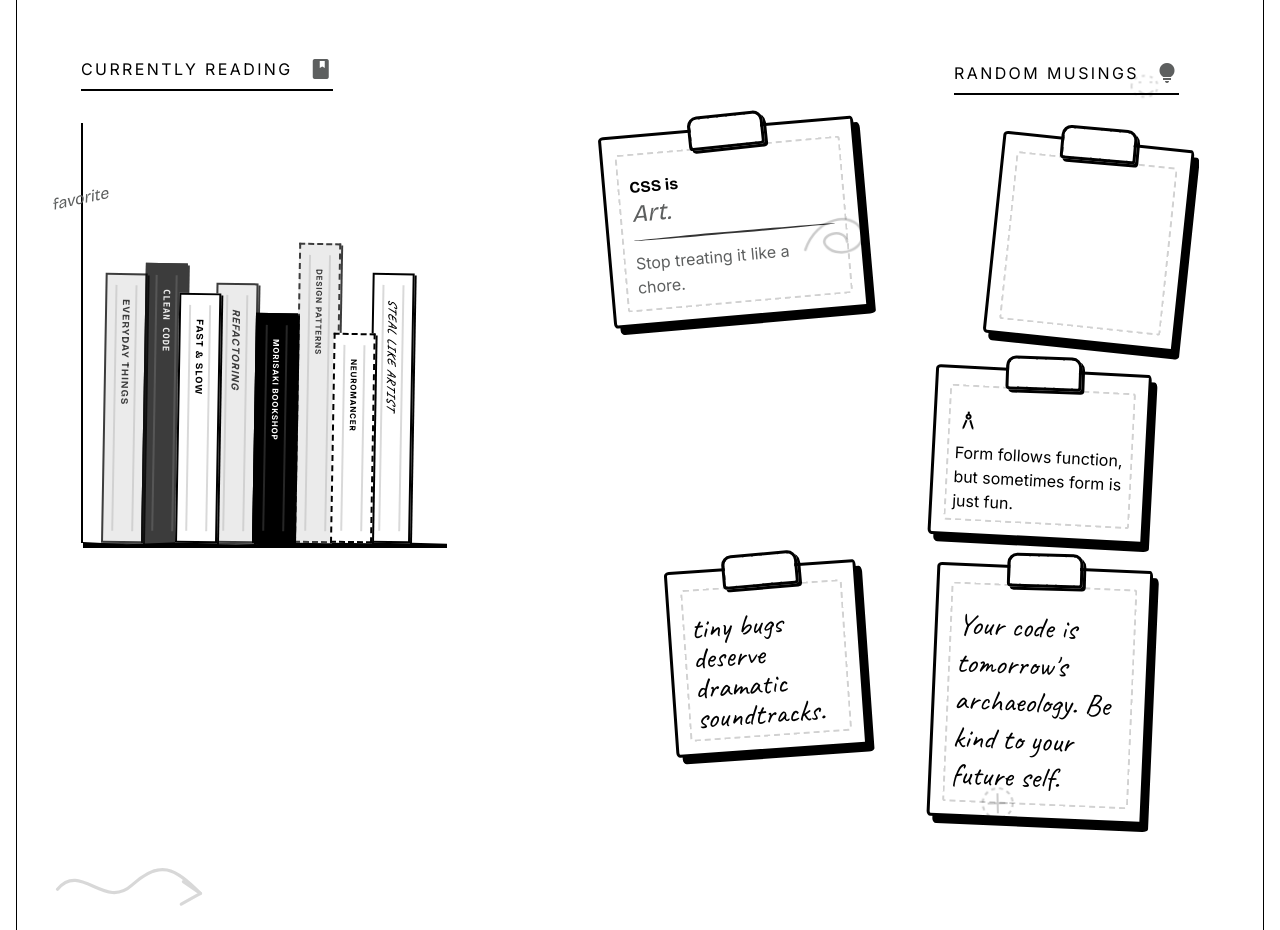
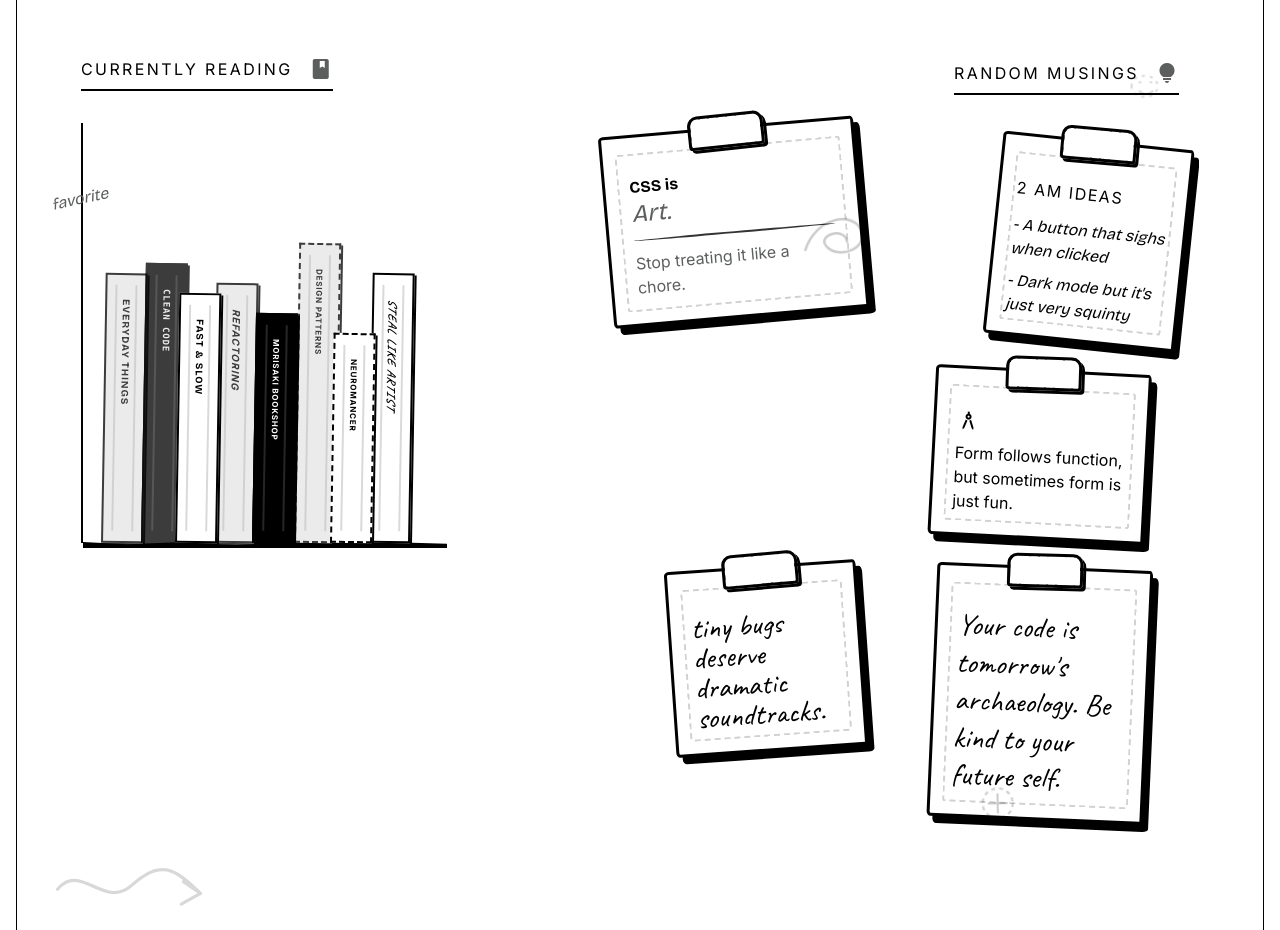
Before and after one commit to Itshardtofindagoodname/portfolio_2026, a React (Vite) app: page / in a window 1280 px wide. Shown: the part 7260-8190 px from the top of the page. Built offline with nearby package versions, Linux system fonts and the light colour scheme.

Commit message:
Reading UI updated

```diff
--- a/src/components/Reading.tsx
+++ b/src/components/Reading.tsx
@@ -122,7 +122,7 @@ const Reading = () => {
               </div>
 
               {/* Scrap 2 - 2 AM Ideas */}
-              <div className="paper-scrap musing-scrap musing-scrap-small p-4 rotate-[6deg] bg-primary text-on-primary">
+              <div className="paper-scrap musing-scrap musing-scrap-small p-4 rotate-[6deg] bg-on-primary text-primary">
                 <div className="tape bg-surface-container-lowest"></div>
                 <p className="font-label-caps text-label-caps uppercase tracking-widest border-b border-on-primary pb-1 mb-2">
                   2 AM Ideas
```
